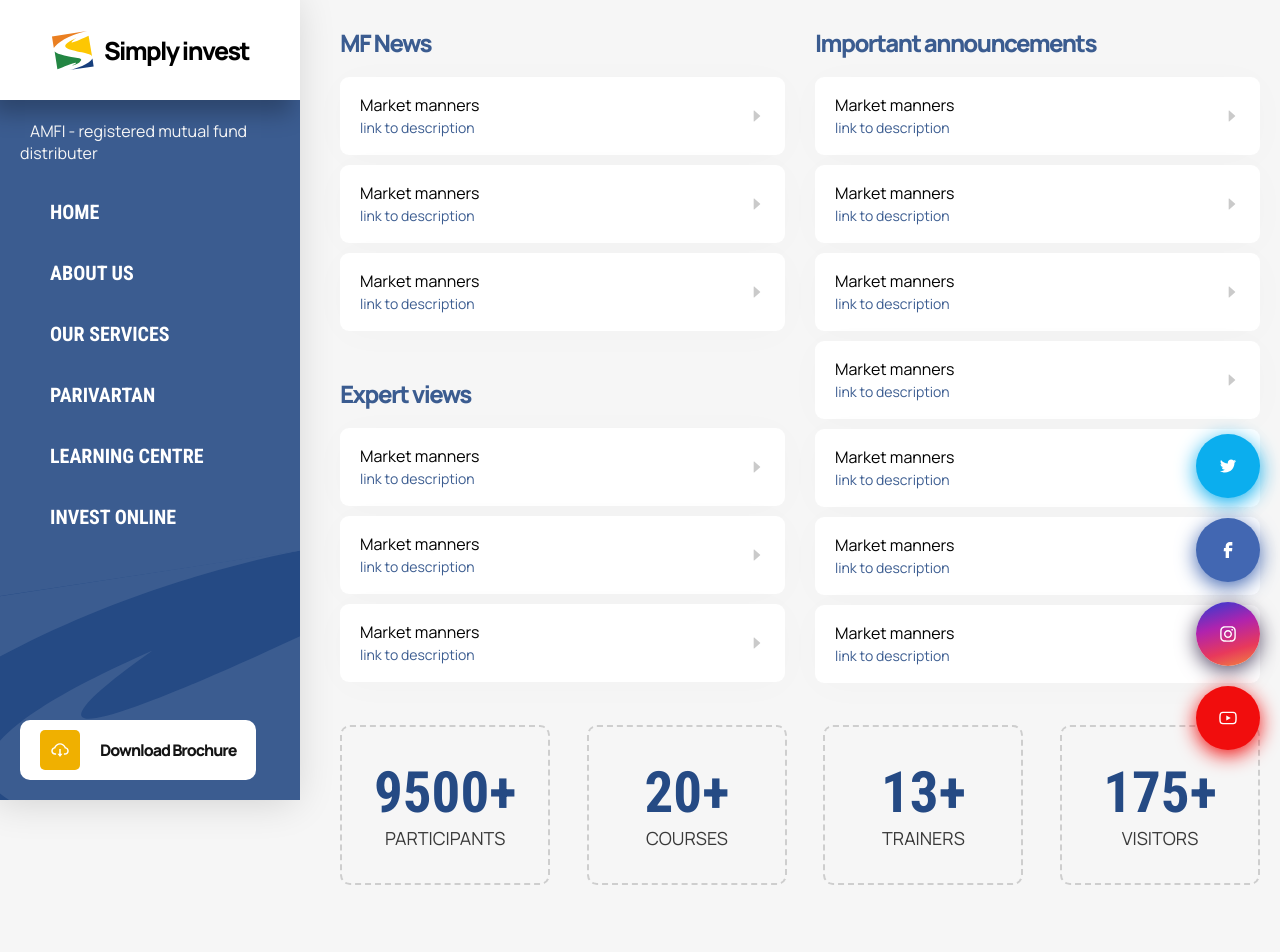
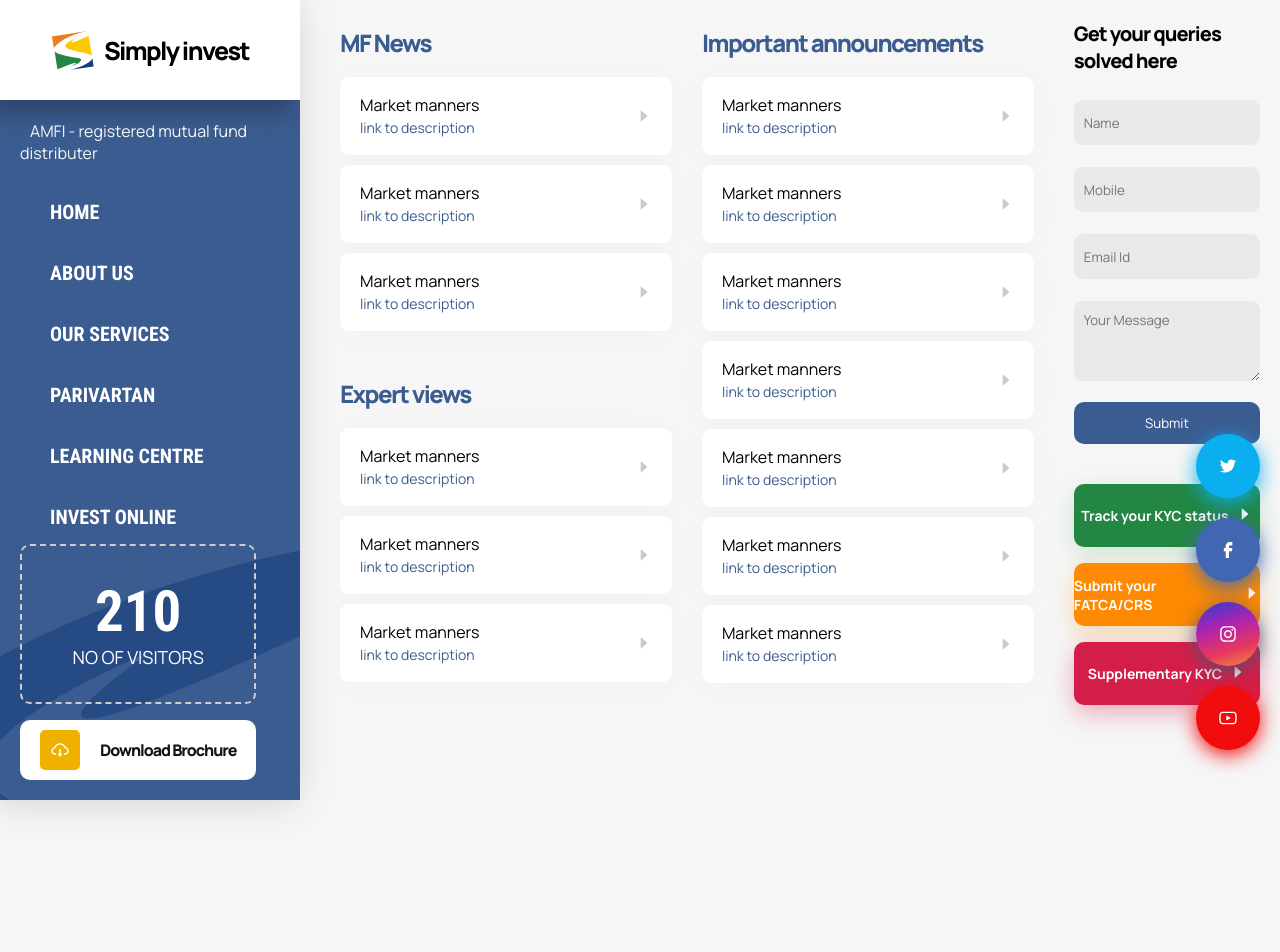
Before and after one commit to npaul2173/simplyInvest, a React (Create React App) app: page / in a window 1280 px wide. Shown: the top 952 px of the page. After the commit the page ends 800 px from the top, so only its background shows below. Built offline with nearby package versions, Linux system fonts and the light colour scheme.

Commit message:
🎉 Contact creen Created and Map Integrated

```diff
--- a/src/app/App.css
+++ b/src/app/App.css
@@ -21,7 +21,7 @@
   flex: 1.5;
 }
 
-@media screen and (max-width: 1450px) {
+@media screen and (max-width: 1000px) {
   .contentWrapper {
     flex-direction: column;
   }
--- a/src/common/components/StatsContainer/index.styles.css
+++ b/src/common/components/StatsContainer/index.styles.css
@@ -19,7 +19,7 @@
   font-size: 57px;
   line-height: 67px;
   text-align: center;
-  color: #254A84;
+  color: #ffffff;
 }
 
 .statTitle {
@@ -27,7 +27,7 @@
   font-size: 18px;
   line-height: 25px;
   text-align: center;
-  color: #393939;
+  color: #ffffff;
   text-transform: uppercase;
 }
 
--- a/src/contact/index.styles.css
+++ b/src/contact/index.styles.css
@@ -6,7 +6,7 @@
 
 .contact_header {
   font-weight: 800;
-  font-size: 24px;
+  font-size: 20px;
   letter-spacing: -0.05em;
   margin-bottom: 20px;
 }
--- /dev/null
+++ b/src/contactPage/index.js
@@ -0,0 +1,18 @@
+{
+  /* <iframe src="https://www.google.com/maps/embed?pb=!1m18!1m12!1m3!1d921.0059918520243!2d88.38934182922833!3d22.57820689907373!2m3!1f0!2f0!3f0!3m2!1i1024!2i768!4f13.1!3m3!1m2!1s0x3a02766f99dc3005%3A0xb55e7d8613e8b7ed!2sValue%20You!5e0!3m2!1sen!2sin!4v1632558309572!5m2!1sen!2sin" width="600" height="450" style="border:0;" allowfullscreen="" loading="lazy"></iframe> */
+}
+
+export const ContactScreen = () => {
+  return (
+    <div>
+      <h1>Contact us</h1>
+      <iframe
+        src="https://www.google.com/maps/embed?pb=!1m18!1m12!1m3!1d921.0059918520243!2d88.38934182922833!3d22.57820689907373!2m3!1f0!2f0!3f0!3m2!1i1024!2i768!4f13.1!3m3!1m2!1s0x3a02766f99dc3005%3A0xb55e7d8613e8b7ed!2sValue%20You!5e0!3m2!1sen!2sin!4v1632558309572!5m2!1sen!2sin"
+        width="600px"
+        height="450px"
+        allowfullscreen=""
+        loading="lazy"
+      ></iframe>
+    </div>
+  );
+};
--- a/src/home/index.js
+++ b/src/home/index.js
@@ -72,14 +72,6 @@
           </div>
         </div>
       </div>
-
-      {/* Stats */}
-      <div className="statsSectionWrapper">
-        <StatsContainer statTitle="Participants" statNumber="9500+" />
-        <StatsContainer statTitle="Courses" statNumber="20+" />
-        <StatsContainer statTitle="Trainers" statNumber="13+" />
-        <StatsContainer statTitle="Visitors" statNumber="175+" />
-      </div>
     </div>
   );
 };
--- a/src/nav/index.js
+++ b/src/nav/index.js
@@ -8,6 +8,7 @@
 import { useState } from "react";
 import clsx from "clsx";
 import { DownloadButton } from "../common/components/DownloadButton";
+import { StatsContainer } from "../common/components/StatsContainer";
 
 const MenuButton = ({ onClick = () => {}, menuVisible = false }) => {
   return (
@@ -75,6 +76,7 @@
       </div>
 
       <div className={styles.downloadButtonPlacer}>
+        <StatsContainer statTitle="No of visitors" statNumber="210" />
         <DownloadButton />
       </div>
     </>
--- a/src/nav/routes.js
+++ b/src/nav/routes.js
@@ -1,4 +1,5 @@
 import { AboutUs } from "../aboutUs";
+import { ContactScreen } from "../contactPage";
 import { Home } from "../home";
 
 const OurServices = () => {
@@ -30,9 +31,6 @@
 const JoinUs = () => {
   return <h1>Join Us</h1>;
 };
-const Contactus = () => {
-  return <h1>Contact us</h1>;
-};
 
 export const LowerRoutes = [
   {
@@ -58,7 +56,7 @@
   {
     path: "/contactUs",
     sidebarName: "Contact us",
-    component: Contactus,
+    component: ContactScreen,
   },
 ];
 
```
